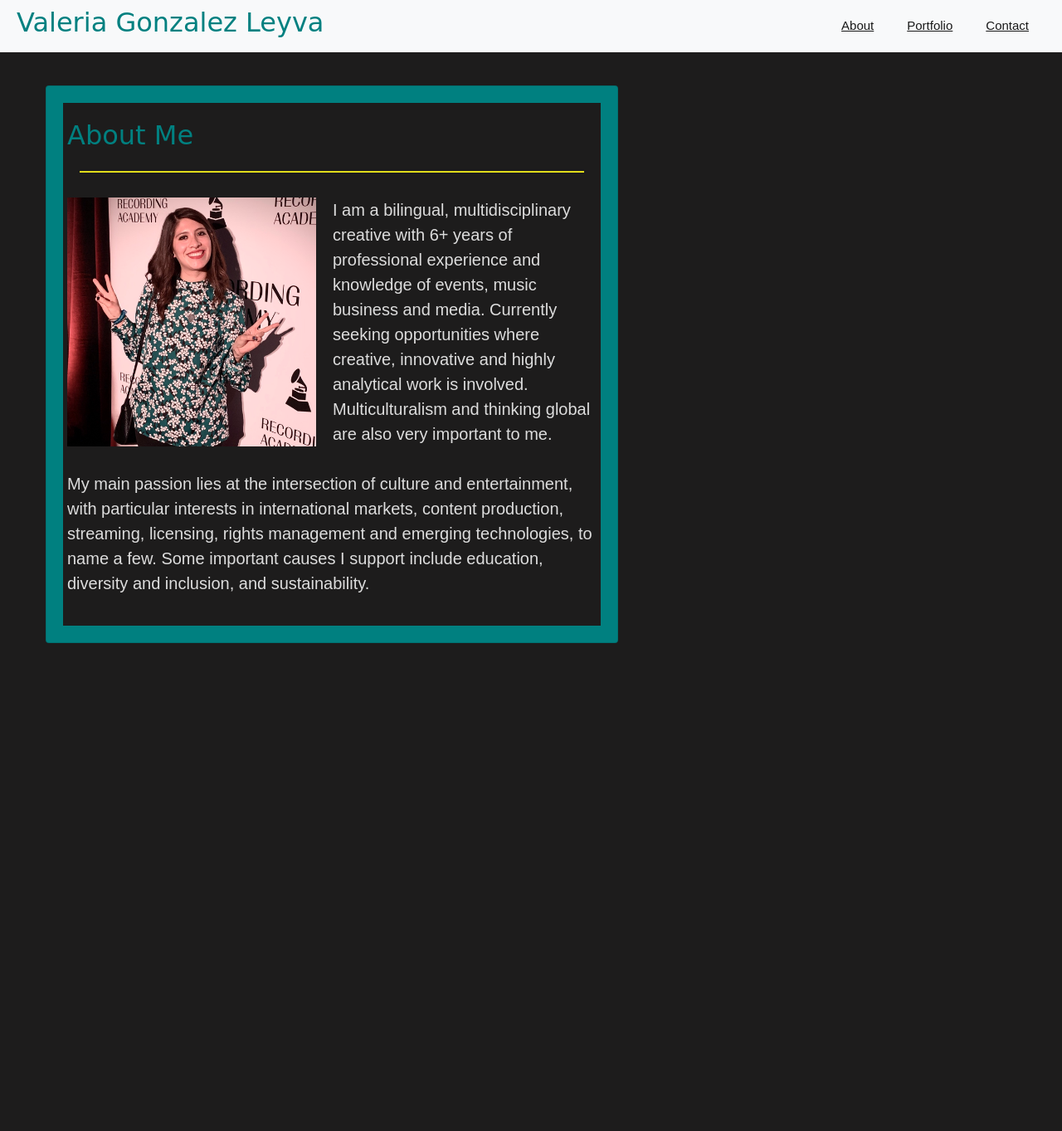
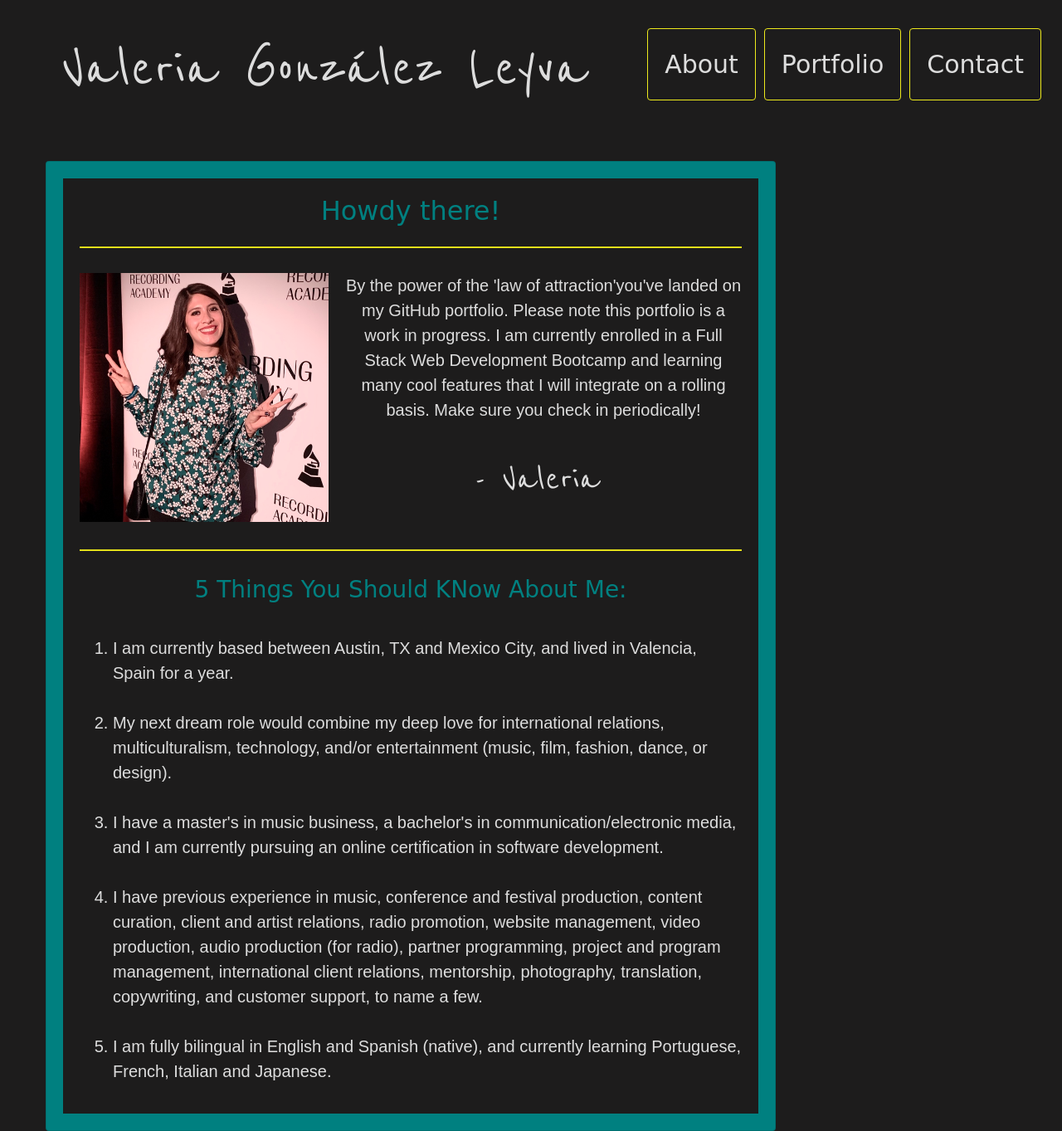
Before and after one commit to valeglezleyva/Portfolio, a plain HTML site: page index.html in a window 1280 px wide. Shown: the whole page at 83% size. Before the commit the page ends 815 px from the top, so only its background shows below. Drawn offline with nearby package versions, Linux system fonts and the light colour scheme; a web font is replaced by a local one.

Commit message:
Updated bio text and image size

```diff
--- a/index.html
+++ b/index.html
@@ -3,36 +3,55 @@
     <head>
         <link rel="stylesheet" href="https://stackpath.bootstrapcdn.com/bootstrap/4.5.0/css/bootstrap.min.css" integrity="sha384-9aIt2nRpC12Uk9gS9baDl411NQApFmC26EwAOH8WgZl5MYYxFfc+NcPb1dKGj7Sk" crossorigin="anonymous">
         <link rel="stylesheet" href="style.css" type="text/css">
-        <link href="https://fonts.googleapis.com/css2?family=Open+Sans&family=Raleway:wght@500&display=swap" rel="stylesheet">
+        <link href="https://fonts.googleapis.com/css2?family=Arima+Madurai:wght@200;700&family=Padauk&family=Reenie+Beanie&family=Rubik+Mono+One&family=Trirong&display=swap" rel="stylesheet">
         <title>Home</title>
     </head>
     <body>
-        <nav class="navbar sticky-top navbar-light bg-light">
-            <section id="name">
-                <h2>Valeria Gonzalez Leyva</h2>
+        <nav class="navbar sticky-top navbar-light">
+            <section class="cursive">
+                <h1>Valeria González Leyva</h1>
             </section>
             <div class="d-flex justify-content-end">
-                <a class="navbar-brand" href="index.html">About</a>
-                <a class="navbar-brand" href="portfolio.html">Portfolio</a>
-                <a class="navbar-brand" href="contact.html">Contact</a>
+                <a href="./index.html" alt="Home"><button type="button" class="btn btn-outline-light nav-btn">About</button></a>
+                <a href="./portfolio.html" alt="Portfolio"><button type="button" class="btn btn-outline-light nav-btn">Portfolio</button></a>
+                <a href="./contact.html" alt="Portfolio"><button type="button" class="btn btn-outline-light nav-btn">Contact</button></a>
             </div>
         </nav>
         <div class="wrapper">
             <div class="container">
                 <div class="row">
-                    <div class="col-md-8">
+                    <div class="col-md-10">
                             <div class="card">
                                 <div class="card-body">
                                     <div class="row">
-                                      <h2>About Me</h2>
+                                        <div class="col-md-12 index-text">
+                                        <h2>Howdy there!</h2>
+                                        </div>
                                     </div>
                                     <hr>
                                     <div class="row">
-                                        <p>
-                                            <img class="img-about" src="./images/ValeriaHeadshot.jpg" alt="Valeria-Gonzalez-Leyva-Headshot">I am a bilingual, multidisciplinary creative with 6+ years of professional experience and knowledge of events, music business and media. Currently seeking opportunities where creative, innovative and highly analytical work is involved. Multiculturalism and thinking global are also very important to me.
-                                            <br><br>
-                                            My main passion lies at the intersection of culture and entertainment, with particular interests in international markets, content production, streaming, licensing, rights management and emerging technologies, to name a few. Some important causes I support include education, diversity and inclusion, and sustainability.
-                                        </p>
+                                        <div class="col-md-12 index-text">
+                                            <p><img class="img-about" src="./images/ValeriaHeadshot.jpg" alt="Valeria-Gonzalez-Leyva-Headshot">By the power of the 'law of attraction'you've landed on my GitHub portfolio. Please note this portfolio is a work in progress. I am currently enrolled in a Full Stack Web Development Bootcamp and learning many cool features that I will integrate on a rolling basis. Make sure you check in periodically!</p>
+                                            <p class="cursive signature">- Valeria</p>
+                                        </div>
+                                    </div>
+                                    <hr>
+                                    <div class="row">
+                                    <div class="col-md-12">
+                                            <h3 class="index-text">5 Things You Should KNow About Me:</h3>
+                                            <br>
+                                            <ol>
+                                                <li>I am currently based between Austin, TX and Mexico City, and lived in Valencia, Spain for a year.</li>
+                                                <br>
+                                                <li> My next dream role would combine my deep love for international relations, multiculturalism, technology, and/or entertainment (music, film, fashion, dance, or design).</li>
+                                                <br>
+                                                <li>I have a master's in music business, a bachelor's in communication/electronic media, and I am currently pursuing an online certification in software development.</li>
+                                                <br>
+                                                <li>I have previous experience in music, conference and festival production, content curation, client and artist relations, radio promotion, website management, video production, audio production (for radio), partner programming, project and program management, international client relations, mentorship, photography, translation, copywriting, and customer support, to name a few.</li>
+                                                <br>
+                                                <li>I am fully bilingual in English and Spanish (native), and currently learning Portuguese, French, Italian and Japanese.</li>
+                                            </ol>
+                                        </div>
                                     </div>
                                 </div>
                             </div>
```
